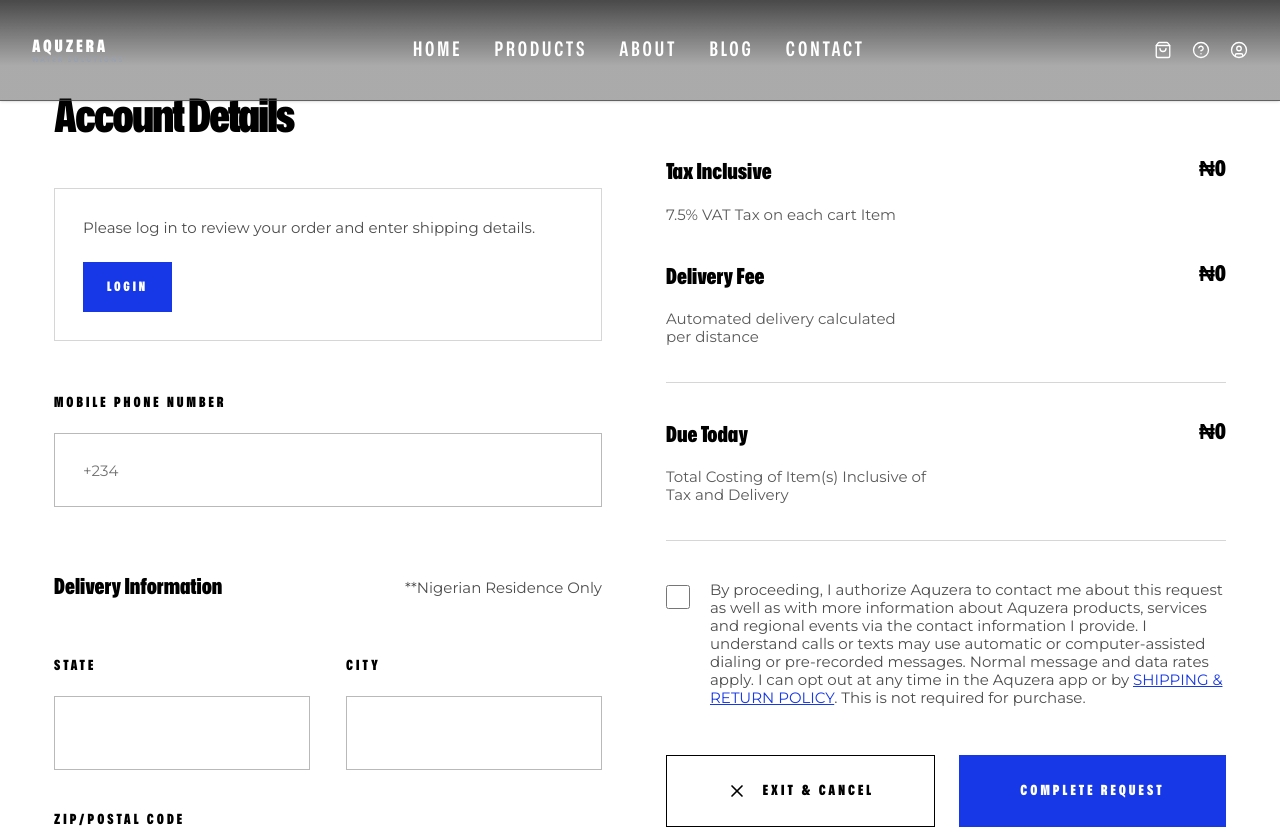
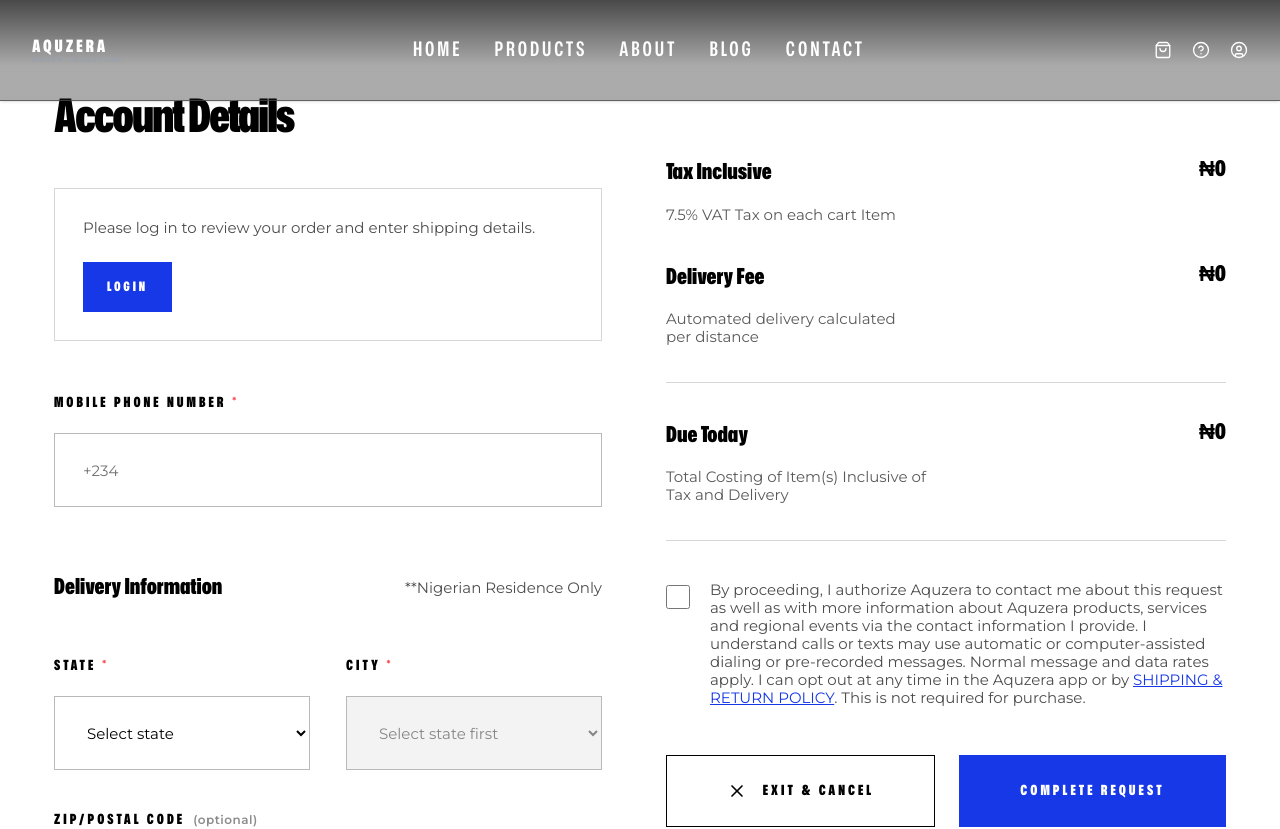
Before and after one commit to femoxmed/aquzera-frontend, a Next.js app: page /shipping in a window 1280 px wide. Shown: the top 829 px of the page. Built offline with nearby package versions, Linux system fonts and the light colour scheme.

Commit message:
update on aquzera frontend

```diff
--- a/src/app/auth/signin/page.tsx
+++ b/src/app/auth/signin/page.tsx
@@ -16,6 +16,7 @@
 	const router = useRouter();
 	const searchParams = useSearchParams();
 	const returnTo = searchParams.get('returnTo') || '/dashboard';
+	const signUpHref = `/auth/signup?returnTo=${encodeURIComponent(returnTo)}`;
 	const [showPassword, setShowPassword] = useState(false);
 	const setAuth = useAuthStore((state) => state.setAuth);
 	const cartItems = useCartStore((state) => state.items);
@@ -142,7 +143,7 @@
 								</p>
 
 								<Link
-									href='/auth/signup'
+									href={signUpHref}
 									className='mt-5 flex h-[48px] w-full items-center justify-center border border-white/70 font-mona text-[11px] font-black uppercase tracking-[0.22em] text-white transition hover:bg-white hover:text-black sm:h-[54px] sm:text-[12px]'>
 									Create My Account
 								</Link>
--- a/src/app/product/ProductDetailClient.tsx
+++ b/src/app/product/ProductDetailClient.tsx
@@ -47,9 +47,7 @@
 	const heroImage = product.bannerImage?.url || product.mainImage?.url || '';
 	const mainImage =
 		product.mainImage?.url || product.galleryImages?.[0]?.url || '';
-	const priceLabel =
-		product.startingPriceLabel ||
-		`${formatStartingPrice(productPrice(product))}*`;
+	const priceLabel = `${formatStartingPrice(productPrice(product))}*`;
 
 	const activeColors = activeProductColors(product);
 	const colors = activeColors.map((c) => ({
--- a/src/app/product/ProductListClient.tsx
+++ b/src/app/product/ProductListClient.tsx
@@ -54,10 +54,7 @@
 						bannerProduct.bannerImage?.url || productImageUrl(bannerProduct)
 					}
 					learnHref={`/product/${productSlug(bannerProduct)}`}
-					priceLabel={
-						bannerProduct.startingPriceLabel ||
-						formatStartingPrice(productPrice(bannerProduct))
-					}
+					priceLabel={formatStartingPrice(productPrice(bannerProduct))}
 					variations={activeProductColors(bannerProduct)}
 				/>
 			) : null}
--- a/src/app/product/[id]/ProductDetailClient.tsx
+++ b/src/app/product/[id]/ProductDetailClient.tsx
@@ -64,10 +64,7 @@
 			<ProductDetailHero
 				imageSrc={product.bannerImage?.url || imageSrc}
 				imageAlt={product.name}
-				priceLabel={
-					product.startingPriceLabel ||
-					`${formatStartingPrice(productPrice(product))}*`
-				}
+				priceLabel={`${formatStartingPrice(productPrice(product))}*`}
 			/>
 			<ProductOverview
 				id={product.id}
--- a/src/app/shipping/page.tsx
+++ b/src/app/shipping/page.tsx
@@ -20,6 +20,69 @@
 import { getMe } from '@/lib/dashboard';
 import { formatCurrency } from '@/lib/utils';
 
+const NIGERIAN_STATE_CITIES: Record<string, string[]> = {
+	Abia: ['Aba', 'Umuahia', 'Ohafia', 'Arochukwu'],
+	Adamawa: ['Yola', 'Mubi', 'Numan', 'Ganye'],
+	'Akwa Ibom': ['Uyo', 'Eket', 'Ikot Ekpene', 'Oron'],
+	Anambra: ['Awka', 'Onitsha', 'Nnewi', 'Ekwulobia'],
+	Bauchi: ['Bauchi', 'Azare', 'Misau', 'Jamaare'],
+	Bayelsa: ['Yenagoa', 'Brass', 'Ogbia', 'Sagbama'],
+	Benue: ['Makurdi', 'Gboko', 'Otukpo', 'Katsina-Ala'],
+	Borno: ['Maiduguri', 'Biu', 'Bama', 'Monguno'],
+	'Cross River': ['Calabar', 'Ikom', 'Ogoja', 'Ugep'],
+	Delta: ['Asaba', 'Warri', 'Sapele', 'Ughelli'],
+	Ebonyi: ['Abakaliki', 'Afikpo', 'Onueke', 'Ezza'],
+	Edo: ['Benin City', 'Auchi', 'Ekpoma', 'Uromi'],
+	Ekiti: ['Ado Ekiti', 'Ikere Ekiti', 'Iyin Ekiti', 'Ikole'],
+	Enugu: ['Enugu', 'Nsukka', 'Agbani', 'Udi'],
+	FCT: ['Abuja', 'Gwagwalada', 'Kubwa', 'Kuje', 'Maitama', 'Wuse'],
+	Gombe: ['Gombe', 'Kaltungo', 'Billiri', 'Dukku'],
+	Imo: ['Owerri', 'Orlu', 'Okigwe', 'Mbaise'],
+	Jigawa: ['Dutse', 'Hadejia', 'Gumel', 'Kazaure'],
+	Kaduna: ['Kaduna', 'Zaria', 'Kafanchan', 'Kagoro'],
+	Kano: ['Kano', 'Wudil', 'Gwarzo', 'Rano'],
+	Katsina: ['Katsina', 'Daura', 'Funtua', 'Malumfashi'],
+	Kebbi: ['Birnin Kebbi', 'Argungu', 'Yauri', 'Zuru'],
+	Kogi: ['Lokoja', 'Okene', 'Kabba', 'Idah'],
+	Kwara: ['Ilorin', 'Offa', 'Omu-Aran', 'Lafiagi'],
+	Lagos: ['Ikeja', 'Lekki', 'Victoria Island', 'Ikoyi', 'Surulere', 'Yaba', 'Ajah', 'Epe', 'Badagry'],
+	Nasarawa: ['Lafia', 'Keffi', 'Akwanga', 'Karu'],
+	Niger: ['Minna', 'Suleja', 'Bida', 'Kontagora'],
+	Ogun: ['Abeokuta', 'Ijebu Ode', 'Sagamu', 'Ota'],
+	Ondo: ['Akure', 'Ondo', 'Owo', 'Ikare'],
+	Osun: ['Osogbo', 'Ile-Ife', 'Ilesa', 'Ede'],
+	Oyo: ['Ibadan', 'Ogbomoso', 'Oyo', 'Iseyin'],
+	Plateau: ['Jos', 'Bukuru', 'Pankshin', 'Shendam'],
+	Rivers: ['Port Harcourt', 'Bonny', 'Omoku', 'Ahoada'],
+	Sokoto: ['Sokoto', 'Tambuwal', 'Gwadabawa', 'Wurno'],
+	Taraba: ['Jalingo', 'Wukari', 'Bali', 'Takum'],
+	Yobe: ['Damaturu', 'Potiskum', 'Gashua', 'Nguru'],
+	Zamfara: ['Gusau', 'Kaura Namoda', 'Talata Mafara', 'Anka'],
+};
+
+const NIGERIAN_STATES = Object.keys(NIGERIAN_STATE_CITIES);
+
+function CheckoutLabel({
+	label,
+	required,
+	optional,
+}: {
+	label: string;
+	required?: boolean;
+	optional?: boolean;
+}) {
+	return (
+		<span className='font-mona text-[11px] font-black uppercase tracking-[0.18em] text-black sm:text-[14px] sm:tracking-[0.22em]'>
+			{label}
+			{required ? <span className='text-[#ff3b45]'> *</span> : null}
+			{optional ? (
+				<span className='ml-2 font-montserrat text-[10px] font-semibold normal-case tracking-[0.04em] text-black/45 sm:text-[12px]'>
+					(optional)
+				</span>
+			) : null}
+		</span>
+	);
+}
 
 function CheckoutInput({
 	label,
@@ -28,6 +91,8 @@
 	placeholder,
 	type = 'text',
 	className = '',
+	required,
+	optional,
 }: {
 	label: string;
 	value: string;
@@ -35,19 +100,59 @@
 	placeholder?: string;
 	type?: string;
 	className?: string;
+	required?: boolean;
+	optional?: boolean;
 }) {
 	return (
 		<label className={`block ${className}`}>
-			<span className='font-mona text-[11px] font-black uppercase tracking-[0.18em] text-black sm:text-[14px] sm:tracking-[0.22em]'>
-				{label}
-			</span>
+			<CheckoutLabel label={label} required={required} optional={optional} />
 			<input
 				type={type}
 				value={value}
 				onChange={(event) => onChange(event.target.value)}
 				placeholder={placeholder}
+				required={required}
 				className='mt-3 h-14 w-full border border-[#b9b9b9] bg-white px-4 font-montserrat text-[16px] text-black outline-none placeholder:text-black/55 focus:border-black sm:mt-5 sm:h-18.5 sm:px-7 sm:text-[15px]'
 			/>
+		</label>
+	);
+}
+
+function CheckoutSelect({
+	label,
+	value,
+	onChange,
+	options,
+	placeholder,
+	className = '',
+	required,
+	disabled,
+}: {
+	label: string;
+	value: string;
+	onChange: (value: string) => void;
+	options: string[];
+	placeholder: string;
+	className?: string;
+	required?: boolean;
+	disabled?: boolean;
+}) {
+	return (
+		<label className={`block ${className}`}>
+			<CheckoutLabel label={label} required={required} />
+			<select
+				value={value}
+				onChange={(event) => onChange(event.target.value)}
+				required={required}
+				disabled={disabled}
+				className='mt-3 h-14 w-full border border-[#b9b9b9] bg-white px-4 font-montserrat text-[16px] text-black outline-none focus:border-black disabled:cursor-not-allowed disabled:bg-[#f3f3f3] disabled:text-black/45 sm:mt-5 sm:h-18.5 sm:px-7 sm:text-[15px]'>
+				<option value=''>{placeholder}</option>
+				{options.map((option) => (
+					<option key={option} value={option}>
+						{option}
+					</option>
+				))}
+			</select>
 		</label>
 	);
 }
@@ -140,6 +245,7 @@
 	const summaryItems = items;
 	const primaryItem = summaryItems[0];
 	const additionalItems = summaryItems.slice(1);
+	const cityOptions = form.state ? NIGERIAN_STATE_CITIES[form.state] || [] : [];
 	const cartLineKey = (item: CartItem) =>
 		`${item.id}::${item.variant?.id || item.variant?.label || ''}`;
 
@@ -187,7 +293,13 @@
 	}, [accessToken, items.length]);
 
 	const updateForm = (key: keyof typeof form, value: string) => {
-		setForm((current) => ({ ...current, [key]: value }));
+		setForm((current) => {
+			if (key === 'state') {
+				return { ...current, state: value, city: '' };
+			}
+
+			return { ...current, [key]: value };
+		});
 	};
 
 	const handleSubmit = async (event: FormEvent) => {
@@ -201,6 +313,16 @@
 		if (summaryItems.length === 0) {
 			toast.error('Your cart is empty');
 			router.push('/cart');
+			return;
+		}
+
+		if (
+			!form.phone.trim() ||
+			!form.state ||
+			!form.city ||
+			!form.address.trim()
+		) {
+			toast.error('Please complete all required delivery fields');
 			return;
 		}
 
@@ -331,6 +453,7 @@
 							value={form.phone}
 							onChange={(value) => updateForm('phone', value)}
 							placeholder='+234'
+							required
 						/>
 					</div>
 
@@ -344,26 +467,36 @@
 					</div>
 
 					<div className='mt-8 grid gap-6 sm:mt-12 sm:grid-cols-2 sm:gap-9'>
-						<CheckoutInput
+						<CheckoutSelect
 							label='State'
 							value={form.state}
 							onChange={(value) => updateForm('state', value)}
+							options={NIGERIAN_STATES}
+							placeholder='Select state'
+							required
 						/>
-						<CheckoutInput
+						<CheckoutSelect
 							label='City'
 							value={form.city}
 							onChange={(value) => updateForm('city', value)}
+							options={cityOptions}
+							placeholder={form.state ? 'Select city' : 'Select state first'}
+							disabled={!form.state}
+							required
 						/>
 						<CheckoutInput
 							label='Zip/Postal Code'
 							value={form.postalCode}
 							onChange={(value) => updateForm('postalCode', value)}
+							placeholder='Optional'
+							optional
 							className='sm:col-span-2'
 						/>
 						<CheckoutInput
 							label='Fill In Address'
 							value={form.address}
 							onChange={(value) => updateForm('address', value)}
+							required
 							className='sm:col-span-2'
 						/>
 					</div>
--- a/src/proxy.ts
+++ b/src/proxy.ts
@@ -9,7 +9,12 @@
 		pathname.startsWith(route),
 	);
 	if (isProtected && !token && !refreshToken) {
-		return NextResponse.redirect(new URL('/auth/signin', request.url));
+		const signInUrl = new URL('/auth/signin', request.url);
+		signInUrl.searchParams.set(
+			'returnTo',
+			`${request.nextUrl.pathname}${request.nextUrl.search}`,
+		);
+		return NextResponse.redirect(signInUrl);
 	}
 	return NextResponse.next();
 }
```
Also changed, not shown: src/app/auth/signup/page.tsx (+7 -4 lines), 1 other file (tests, documents, lock files or other folders).
